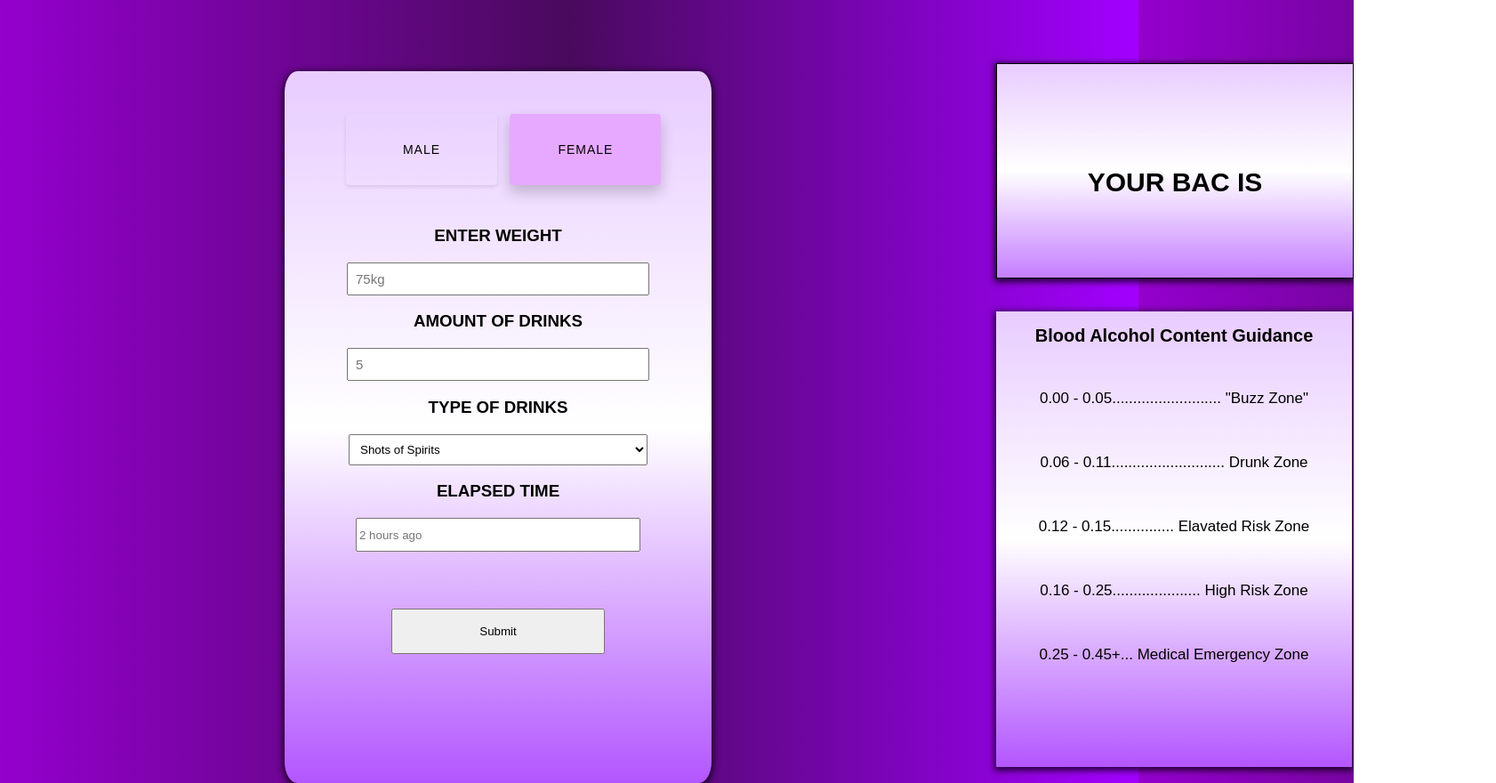
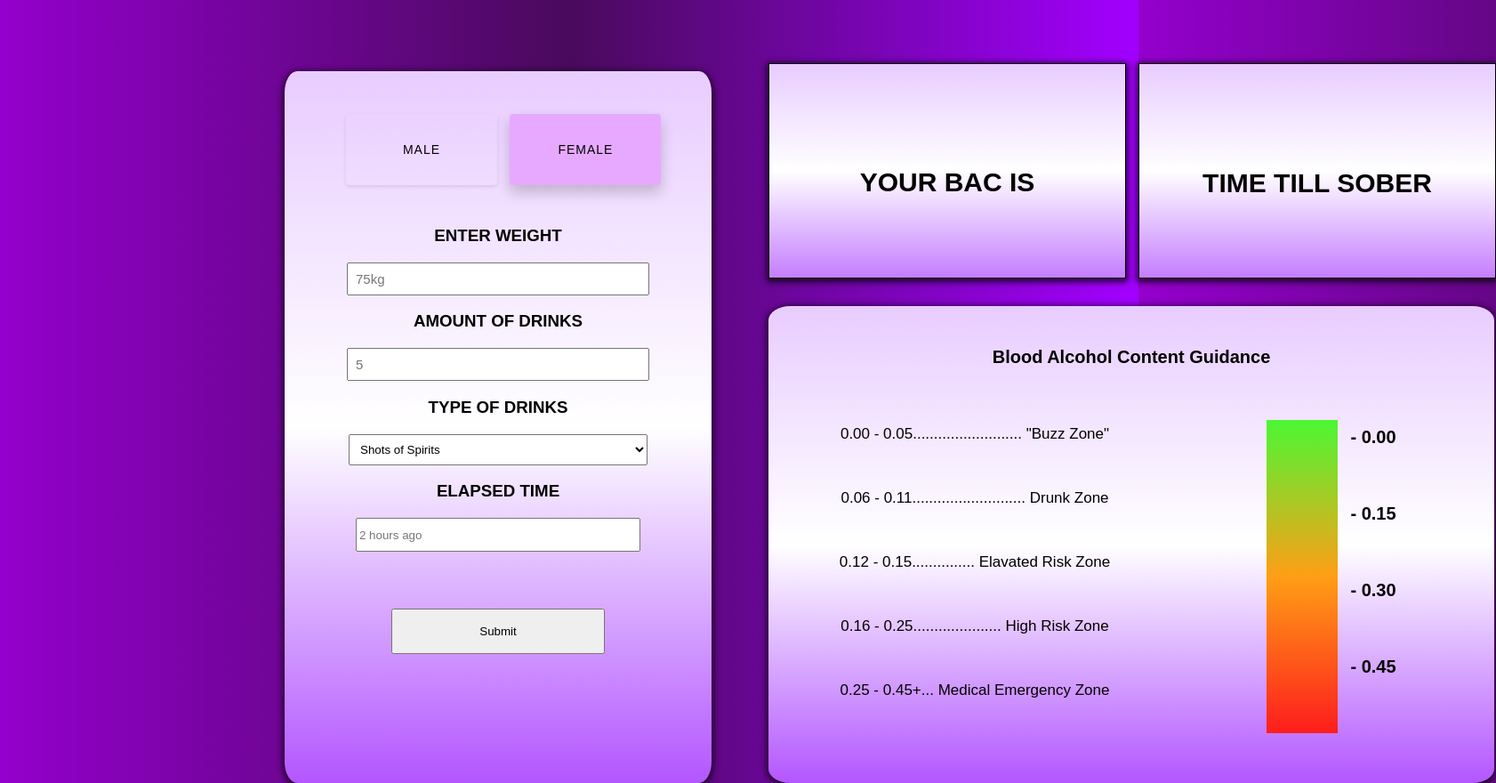
Before and after one commit to moemia12/thealiceproject, a plain HTML site: page index.html in a window 1280 px wide. Shown: the top 880 px of the page at 89% size, 1682 px wide, since content can reach past the window. Drawn offline with Linux system fonts and the light colour scheme.

Commit message:
UI Update with BAC Chart and Time till sober

```diff
--- a/index.html
+++ b/index.html
@@ -12,12 +12,12 @@
         <div class="overlay-background"></div>
         <div class="main-container">
             <div class="viewport">
-                <div class="gender-buttons" id="gender-buttons">
+                <form class="gender-buttons" id="gender-buttons">
                     <input class="gender-button" type="radio" name="tools" id="tool-1" value="0.55" checked>
                     <label class="for-gender-button" for="tool-1">Male</label>
                     <input class="gender-button" type="radio" name="tools" id="tool-2" value="0.68" checked>
                     <label class="for-gender-button" for="tool-2">Female</label>
-                </div>
+                </form>
                 <div class="weight-input" >
                     <h3>ENTER WEIGHT</h3>
                     <input id="weight-input" type="number" placeholder="75kg" required>
@@ -44,7 +44,22 @@
                 <div class="result-container" id="result-container">
                     <h5>YOUR BAC IS</h5>
                 </div>
+                <div class="sober-clock" id="sober-clock">
+                    <h5>TIME TILL SOBER</h5>
+                </div>
                 <div class="bac-info">
+                    <div class="rating-bar">
+                    <h1>- 0.00</h1>
+                    <br>
+                    <br>
+                    <h1>- 0.15</h1>
+                    <br>
+                    <br>
+                    <h1>- 0.30</h1>
+                    <br>
+                    <br>
+                    <h1>- 0.45</h1>
+                    </div>
                     <h1>Blood Alcohol Content Guidance</h1>
                     <p>0.00 - 0.05.......................... "Buzz Zone"</p>
                     <br>
--- a/main.css
+++ b/main.css
@@ -203,7 +203,7 @@ background: linear-gradient(90deg, rgba(148,0,205,1) 0%, rgba(73,10,92,1) 50%, r
 .result-container{
     position: relative;
     bottom: 37.5rem;
-    left: 50rem;
+    left: 34rem;
     border-style: solid;
     border-width: 1px;
     height: 15rem;
@@ -221,6 +221,29 @@ background: linear-gradient(90deg, rgba(148,0,205,1) 0%, rgba(73,10,92,1) 50%, r
     line-height: 5.5;
 }
 
+.sober-clock{
+    position: relative;
+    bottom: 52.6rem;
+    left: 60rem;
+    border-style: solid;
+    border-width: 1px;
+    height: 15rem;
+    width: 25rem;
+    text-align: center;
+    line-height: 15rem;
+    background: linear-gradient(0deg, rgb(197, 126, 255) 0%, rgba(255,255,255,1) 50%, rgb(232, 204, 255) 100%);
+    font-size: 35px;
+    box-shadow: 0px 2px 7px 2px rgba(0,0,0,0.75);
+}
+
+.sober-clock h5{
+    font-size: 30px;
+    text-align: center;
+    line-height: 5.5;
+}
+
+
+
 .elapsed-time{
     position: relative;
     text-align: center;
@@ -234,19 +257,20 @@ background: linear-gradient(90deg, rgba(148,0,205,1) 0%, rgba(73,10,92,1) 50%, r
 
 .bac-info{
     position: relative;
-    width: 25rem;
-    height: 32rem;
-    bottom: 36rem;
-    left: 50rem;
+    width: 51rem;
+    height: 33.5rem;
+    bottom: 51.5rem;
+    left: 34rem;
     background: linear-gradient(0deg, rgb(179, 86, 255) 0%, rgba(255,255,255,1) 50%, rgb(232, 204, 255) 100%);
     box-shadow: 0px 2px 7px 2px rgba(0,0,0,0.75);
+    border-radius: 3%;
 }
 
 .bac-info h1{
     font-size: 20px;
     text-align: center;
     position: relative;
-    top: 1rem;
+    bottom: 20rem;
 }
 
 .bac-info p{
@@ -254,6 +278,24 @@ background: linear-gradient(90deg, rgba(148,0,205,1) 0%, rgba(73,10,92,1) 50%, r
     font-size: 17px;
     align-items: center;
     position: relative;
-    top: 3rem;
+    bottom: 17rem;
+    right: 11rem;
 
 }
+
+.rating-bar{
+
+    position: relative;
+    width: 5rem;
+    height: 22rem;
+    left: 35rem;
+    top: 8rem;
+    background: linear-gradient(180deg, rgba(75,247,52,1) 0%, rgba(255,158,21,1) 50%, rgba(253,29,29,1) 100%);
+}
+
+.rating-bar h1{
+    position: relative;
+    bottom: -0.5rem;
+    left: 5rem;
+
+}
--- a/main.js
+++ b/main.js
@@ -22,9 +22,12 @@ submitButton.addEventListener('click', function(){                   // User cli
     const elapsedTime = parseInt(elapsedTimeElement.value) * 0.015;
     const finalBac = bloodAlcoholContent - elapsedTime;
 
+    const timeTillSober = finalBac/0.015;
+
 
     document.getElementById("result-container").innerHTML =
     finalBac.toFixed(2) + " " + "BAC";
 
-
+    document.getElementById("sober-clock").innerHTML =
+    timeTillSober.toFixed(2) + " " + "Hours Till Sober";
 })
```
